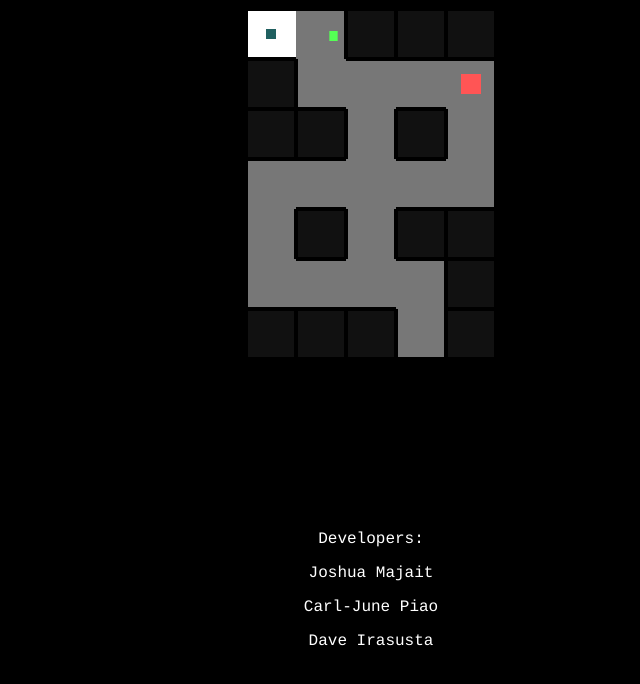
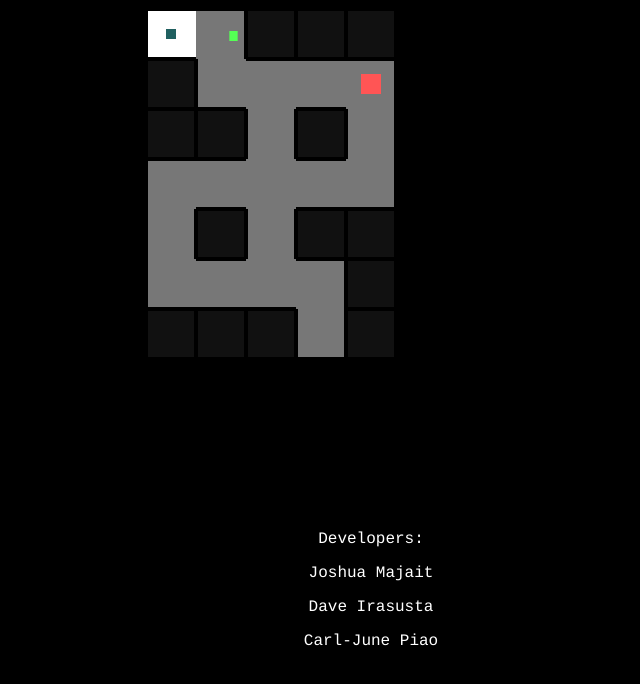
Before and after one commit to davejavuo/Thief, a plain HTML site: page index.html in a window 1280 px wide. Shown: the whole page, without its empty margins (269-909 px from the left). Drawn offline with Linux system fonts and the light colour scheme.

Commit message:
Nothing much changed

```diff
--- a/Project.js
+++ b/Project.js
@@ -501,8 +501,6 @@ function LevelDesign(){
 	Level1.placeRoom(5,4,"down");
 	Level1.placeRoom(5,2,"down");
 
-
-
 	Level1.addGuard(1,4);
 	Level1.setDestination(0,1,3);
 	// Level1.setDestination(0,1,2);
@@ -514,8 +512,6 @@ function LevelDesign(){
 
 	Level1.addGuard(3,2);
 	Level1.setDestination(0,3,1);
-
-
 }
 
 
--- a/index.html
+++ b/index.html
@@ -6,11 +6,11 @@
 	    <link rel="stylesheet" href="style.css">
 	</head>
 	<body style = "text-align:  center;" bgcolor="#000">
-		  <canvas id = "canvas" width = "500" height = "500" style = "border:1px solid #000000;" ></canvas>
+		  <canvas id = "canvas" width = "700" height = "500" style = "border:1px solid #000000;" ></canvas>
 		  <p>Developers:</p>
 		  <p>Joshua Majait</p>
+		  <p>Dave Irasusta</p>
 		  <p>Carl-June Piao</p>
-		  <p>Dave Irasusta</p>
 	</body>
 </html>
 <script src="Project.js"></script>
```
